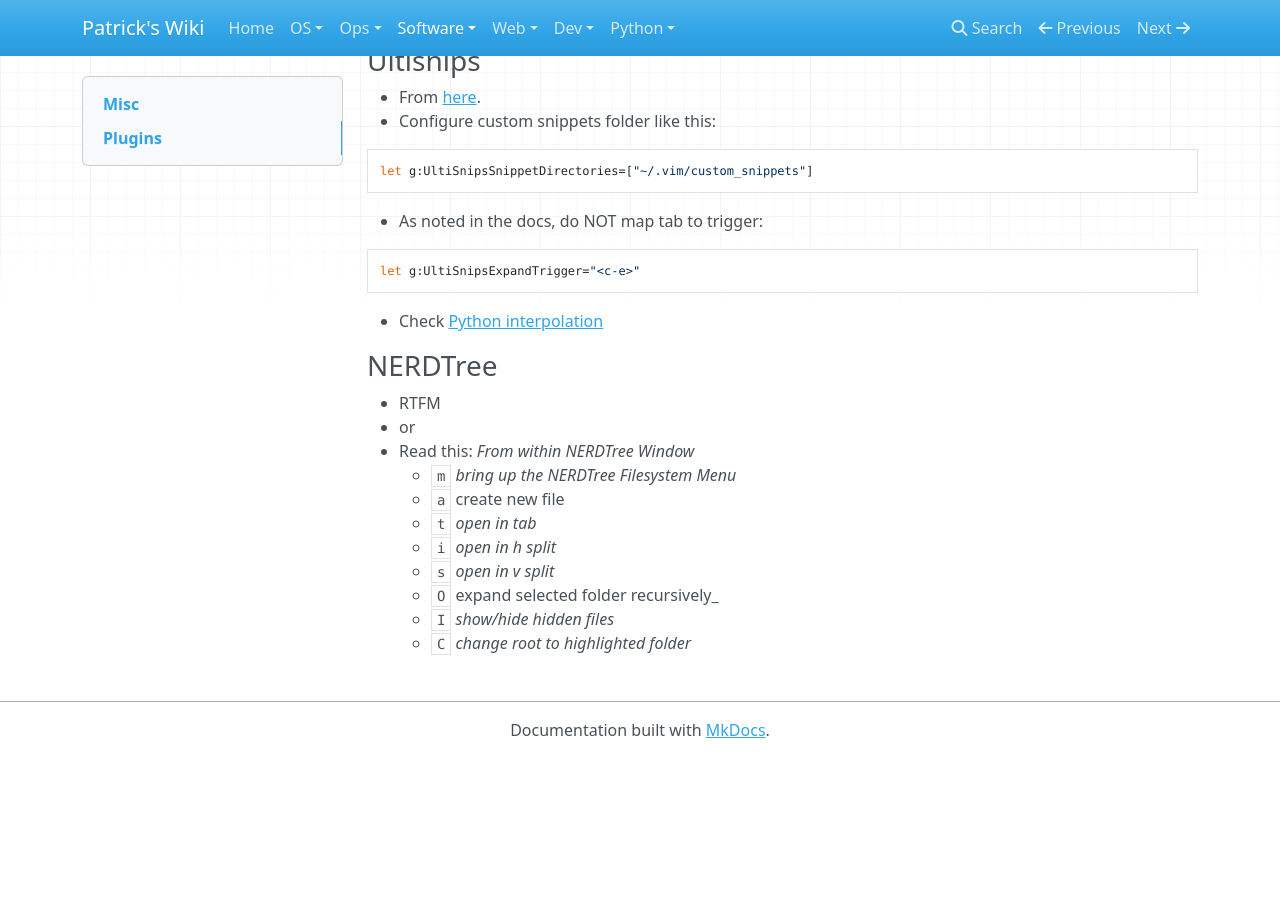
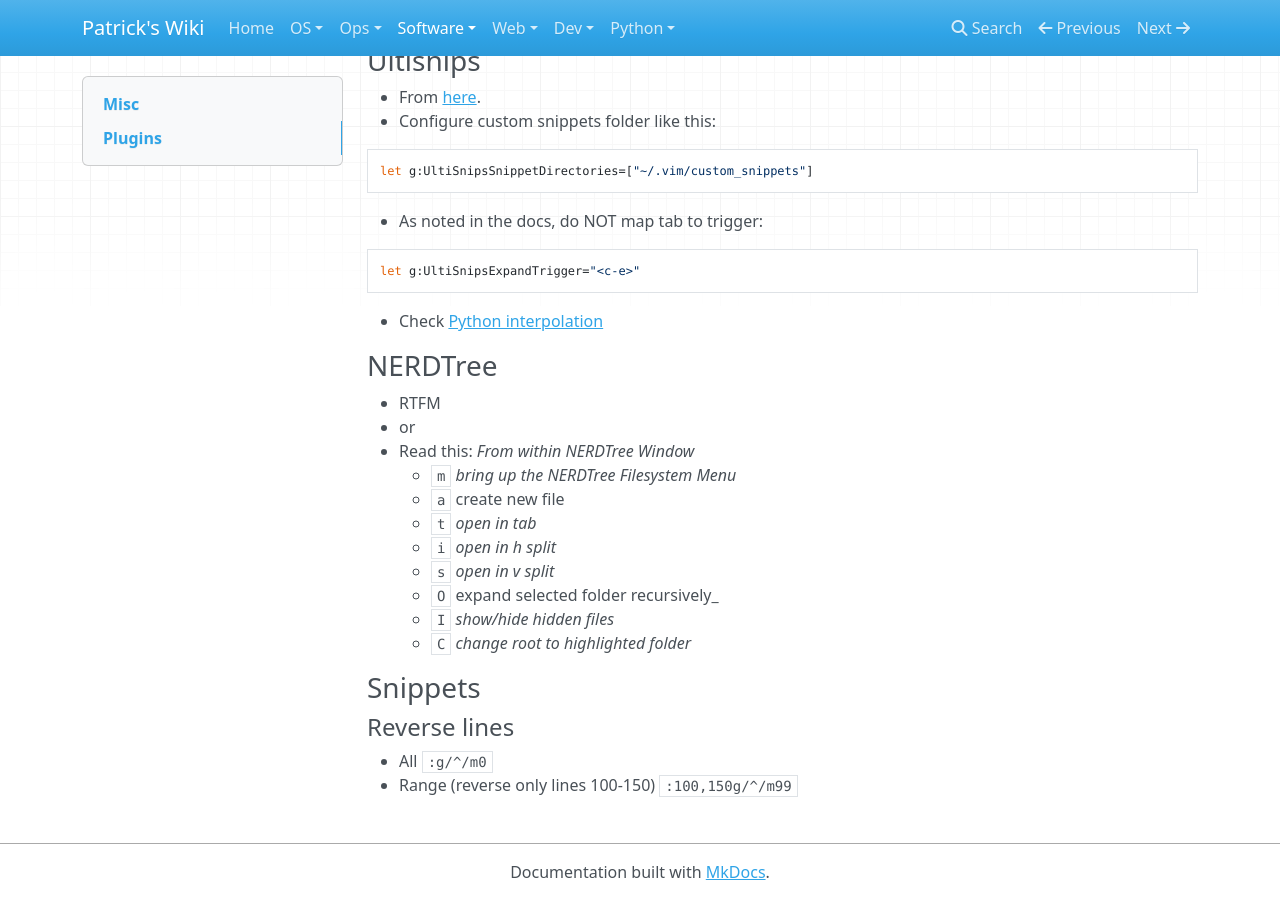
Before and after one commit to patsancu/wiki, an MkDocs documentation site: the page built from docs/Software/Vim.md, in a window 1280 px wide and 900 px high, scrolled down 4129 px. Built offline with MkDocs 1.6.1, drawn with Linux system fonts in a browser that asks for light colours; nearby versions of some CDN libraries; before the commit the page ends 4887 px from its top, so only the background shows below that.

Commit message:
vim command to reverse lines

```diff
--- a/docs/Software/Vim.md
+++ b/docs/Software/Vim.md
@@ -197,3 +197,10 @@ _From within NERDTree Window_
     * `O` expand selected folder recursively_
     * `I` _show/hide hidden files_
     * `C` _change root to highlighted folder_
+
+### Snippets
+#### Reverse lines
+* All
+`:g/^/m0`
+* Range (reverse only lines 100-150)
+`:100,150g/^/m99`
```
